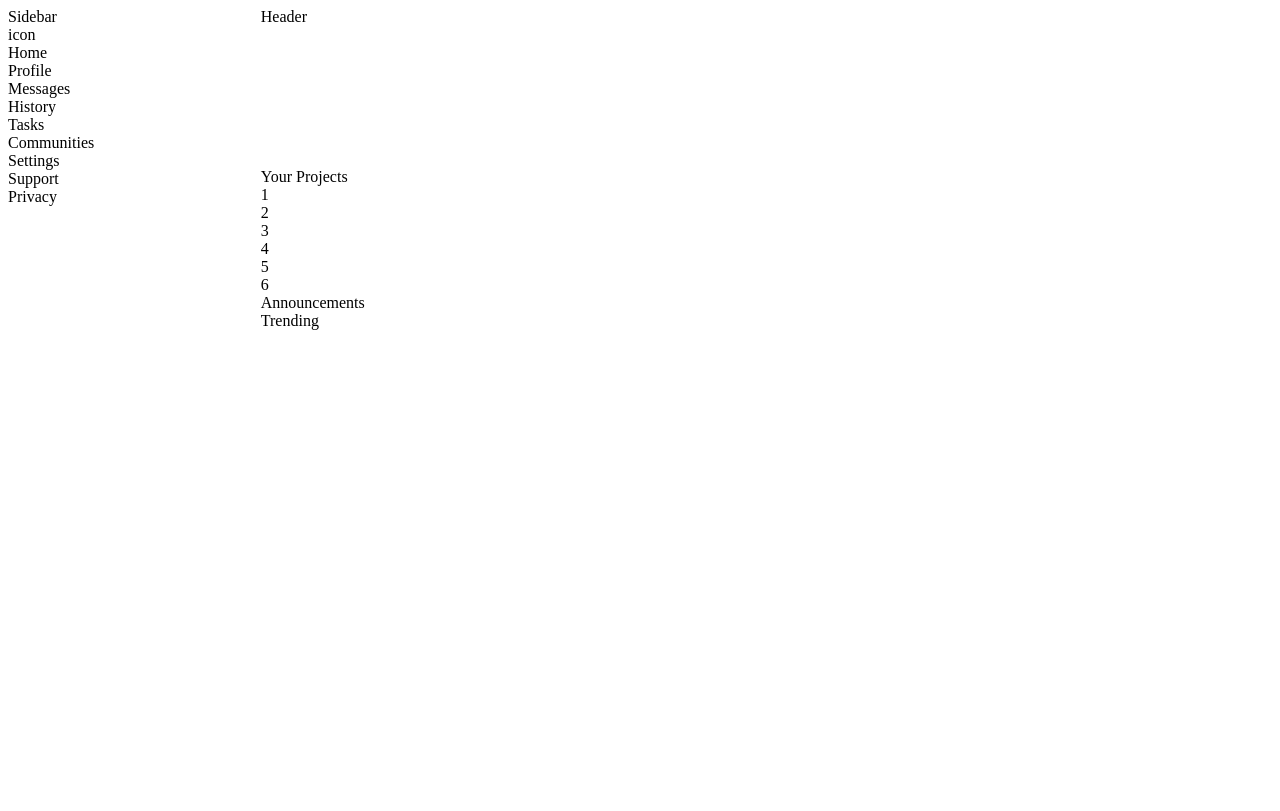
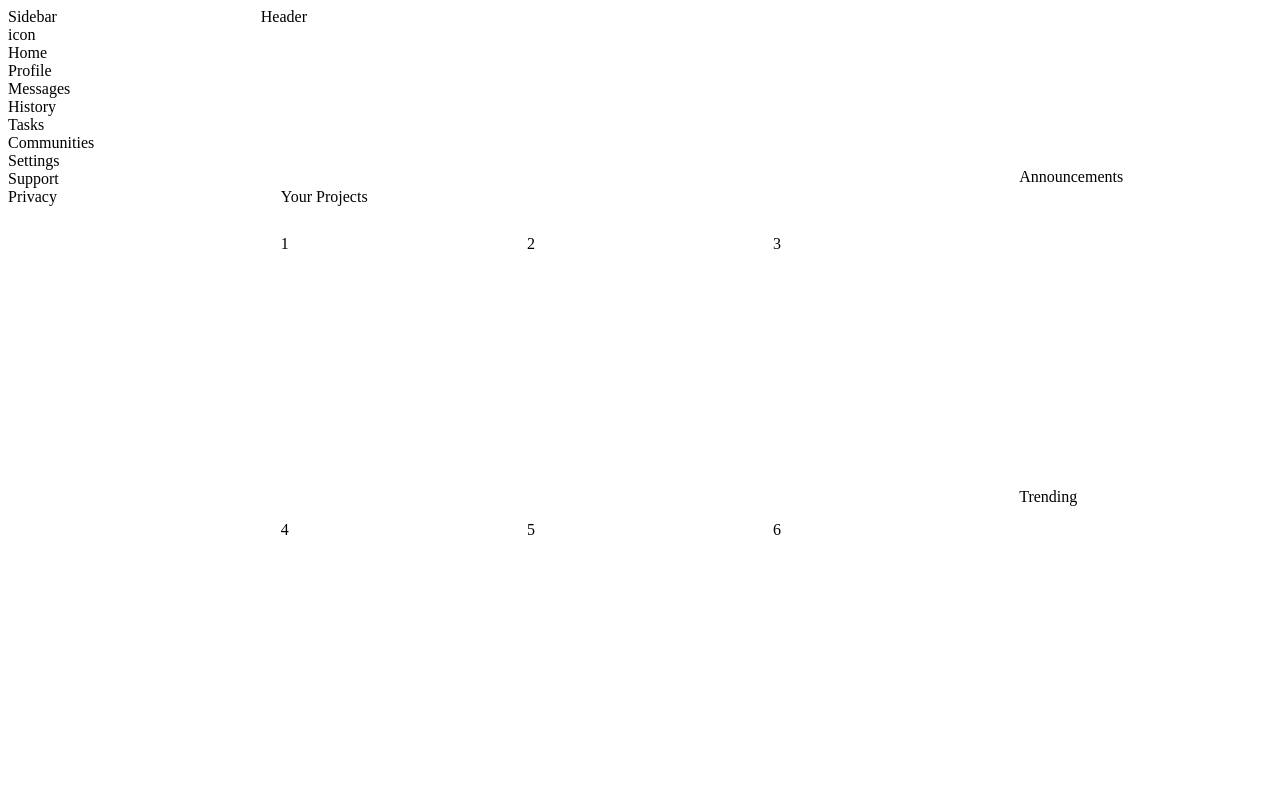
Before and after one commit to KevinPhDev/Admin-Dashboard, a plain HTML site: page index.html in a window 1280 px wide. Drawn offline with Linux system fonts and the light colour scheme.

Commit message:
Position nested divs with grid

```diff
--- a/index.html
+++ b/index.html
@@ -26,7 +26,8 @@
         </div>
     </div>
     <div class="container" id="main-content">
-        <div class="main-sections">Your Projects
+        <div class="main-sections" id="projects">
+            <header id="project-title">Your Projects</header>
             <div class="project">1</div>
             <div class="project">2</div>
             <div class="project">3</div>
@@ -34,8 +35,8 @@
             <div class="project">5</div>
             <div class="project">6</div>
         </div>
-        <div class="main-sections">Announcements</div>
-        <div class="main-sections">Trending</div>
+        <div class="main-sections" id="announcements">Announcements</div>
+        <div class="main-sections" id="trending">Trending</div>
     </div>
 </body>
 </html>
--- a/style.css
+++ b/style.css
@@ -17,4 +17,31 @@ body {
 
 #main-content {
     grid-area: main-content;
+    display: grid;
+    grid-template: 1fr 1fr / 6fr 2fr;
+    grid-template-areas:
+    "projects announcements"
+    "projects trending";
 }
+
+#projects {
+    grid-area: projects;
+    display: grid;
+    grid-template: 0.1fr 1fr 1fr / 1fr 1fr 1fr;
+    grid-template-areas:
+    "project-title project-title project-title";
+    gap: 20px;
+    padding: 20px;
+}
+
+#announcements {
+    grid-area: announcements;
+}
+
+#trending {
+    grid-area: trending;
+}
+
+#project-title {
+    grid-area: project-title;
+}
```
